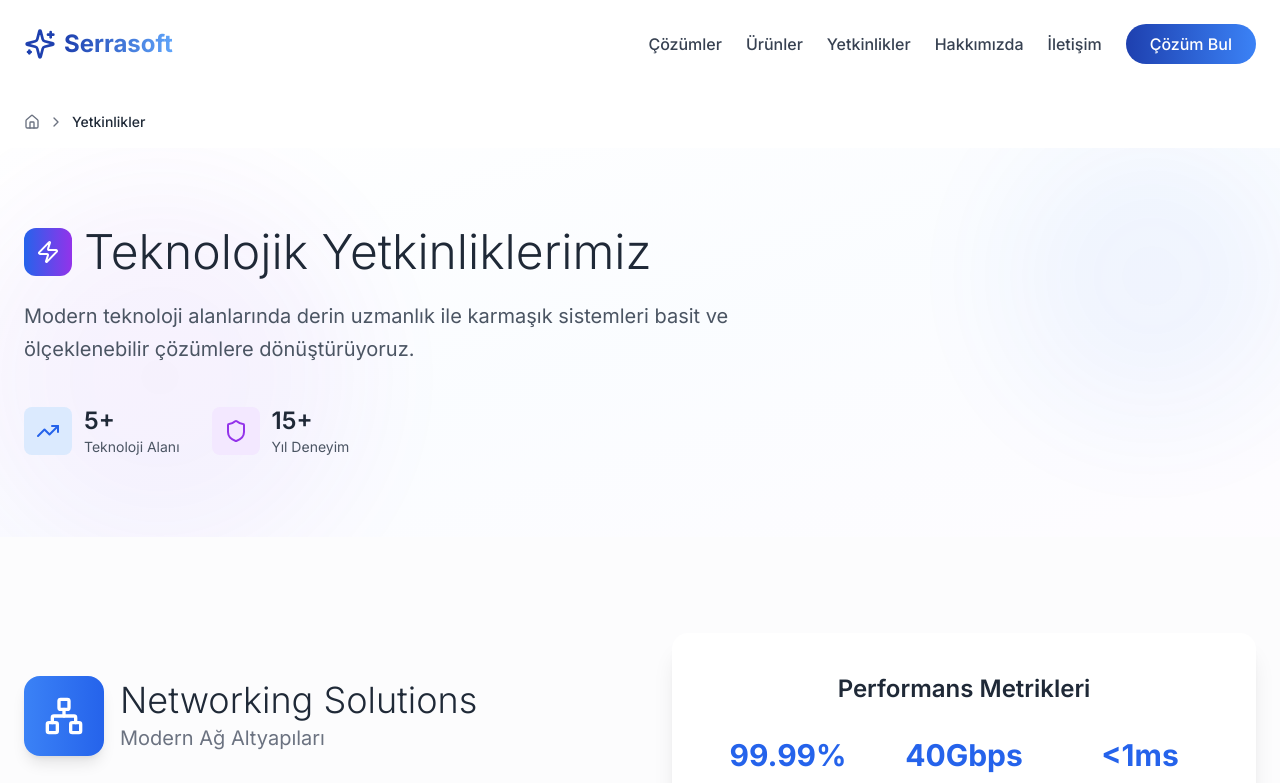
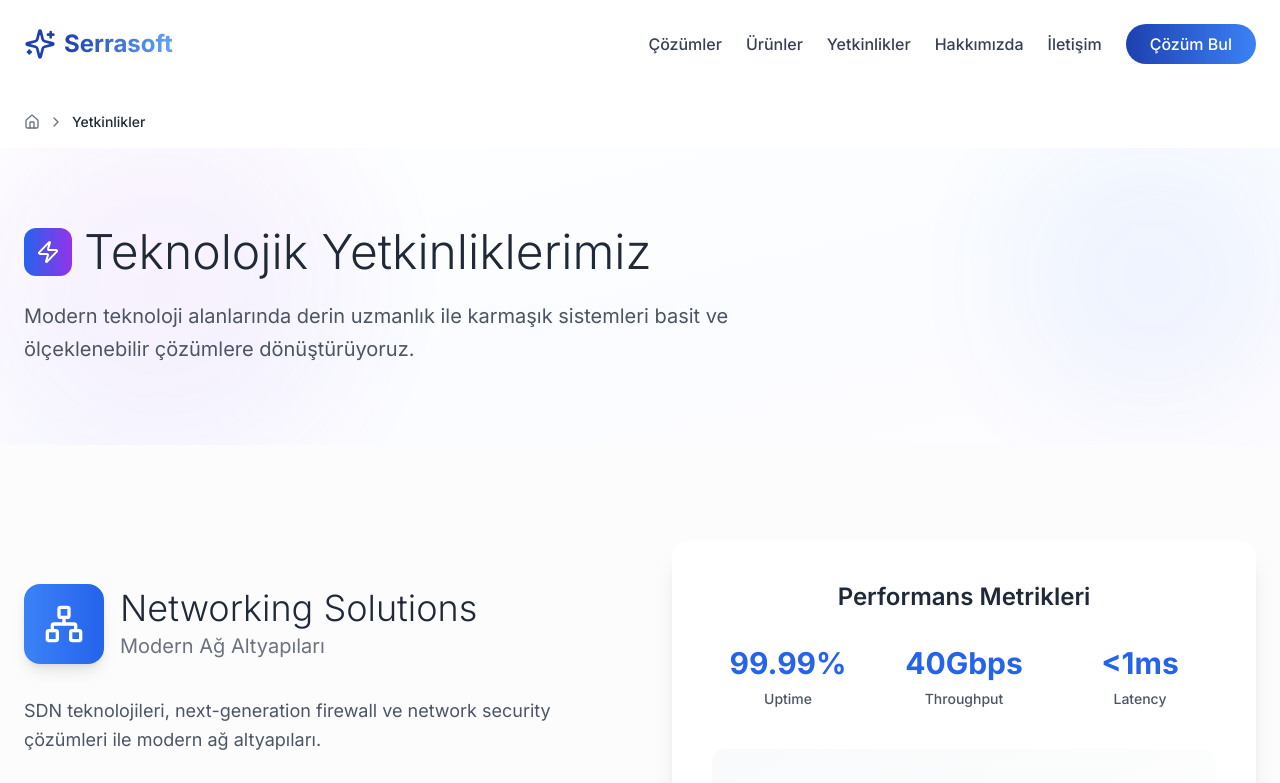
Before and after one commit to SeyfullahKK/Serrasoft, a Next.js app: page /yetkinlikler in a window 1280 px wide. Shown: the top 783 px of the page. Built offline with nearby package versions, Linux system fonts and the light colour scheme.

Commit message:
Yetkinlikler sayfası temizleme: İstatistik bölümü kaldırıldı
- Sayfanın üst kısmındaki '5+ Teknoloji Alanı' ve '15+ Yıl Deneyim' istatistikleri kaldırıldı
- Kullanılmayan TrendingUp ve Shield import'ları temizlendi
- Sayfa daha temiz ve odaklanmış hale geldi

```diff
--- a/pages/yetkinlikler/index.tsx
+++ b/pages/yetkinlikler/index.tsx
@@ -9,8 +9,6 @@ import {
   Cpu,
   Timer,
   ArrowRight,
-  TrendingUp,
-  Shield,
   Home,
   ChevronRight,
   CheckCircle,
@@ -232,28 +230,6 @@ const YetkinliklerPage = () => {
                 Modern teknoloji alanlarında derin uzmanlık ile karmaşık sistemleri
                 basit ve ölçeklenebilir çözümlere dönüştürüyoruz.
               </p>
-
-              {/* Quick Stats */}
-              <div className="flex flex-wrap gap-8 mt-10">
-                <div className="flex items-center gap-3">
-                  <div className="w-12 h-12 bg-blue-100 rounded-lg flex items-center justify-center">
-                    <TrendingUp className="w-6 h-6 text-blue-600" />
-                  </div>
-                  <div>
-                    <div className="text-2xl font-semibold text-gray-800">5+</div>
-                    <div className="text-sm text-gray-600">Teknoloji Alanı</div>
-                  </div>
-                </div>
-                <div className="flex items-center gap-3">
-                  <div className="w-12 h-12 bg-purple-100 rounded-lg flex items-center justify-center">
-                    <Shield className="w-6 h-6 text-purple-600" />
-                  </div>
-                  <div>
-                    <div className="text-2xl font-semibold text-gray-800">15+</div>
-                    <div className="text-sm text-gray-600">Yıl Deneyim</div>
-                  </div>
-                </div>
-              </div>
             </motion.div>
           </div>
         </section>
```
